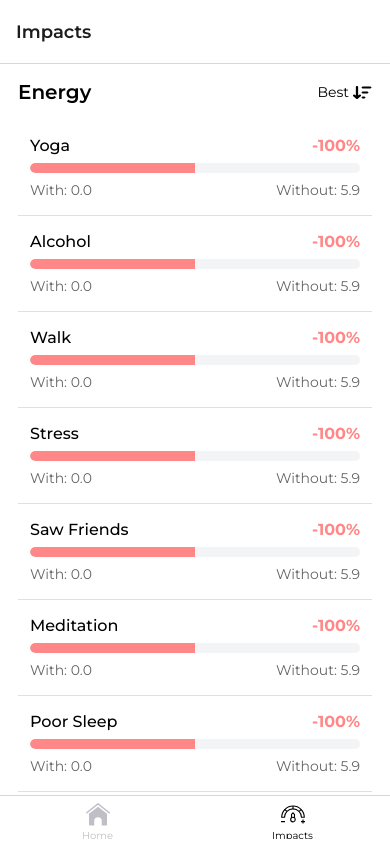
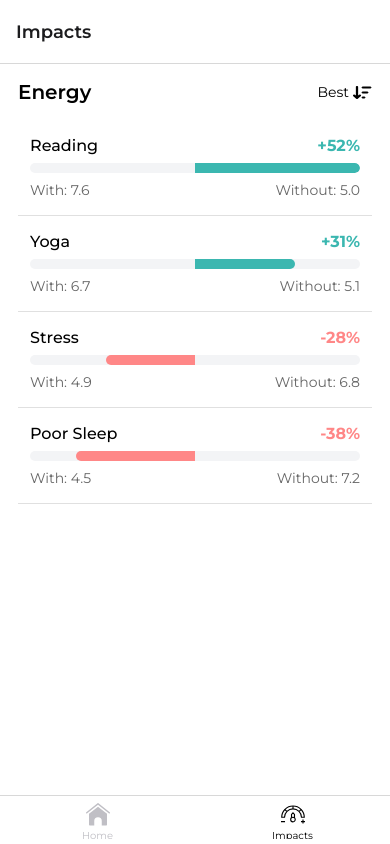
Before and after one commit to FraserCampbell1/BearableTechTest, a React Native app: screen /Impacts in a window 390 px wide. Built offline with nearby package versions, Linux system fonts and the light colour scheme.

Commit message:
Refactor GetActiveFactorsUseCase to dynamically set 'on' property from factor object and filter active factors. Enhance GetImpactsForActiveFactorsUseCase with a new method to retrieve entries for a specific factor. Fix bug in Impacts component to filter out impacts with low data before calculations.

```diff
--- a/src/domain/useCases/GetActiveFactorsUseCase/GetActiveFactors.useCase.ts
+++ b/src/domain/useCases/GetActiveFactorsUseCase/GetActiveFactors.useCase.ts
@@ -16,11 +16,13 @@ export class GetActiveFactorsUseCase implements GetActiveFactorsUseCaseInterface
 
   public async execute(): GetActiveFactorsUseCaseResult {
     try {
+      // bug fix: don't hard-code on: true for all factors, get this from the factor object
+      // Filter out to only return factors where on === true
       const factors = this.getAllFactors().map(factor => new Factor({
         id: factor.id,
         name: factor.name,
-        on: true,
-      }))
+        on: factor.on,
+      })).filter(factor => factor.on === true)
 
       return {
         success: true,
--- a/src/domain/useCases/GetImpactsForActiveFactorsUseCase/GetImpactsForActiveFactors.useCase.ts
+++ b/src/domain/useCases/GetImpactsForActiveFactorsUseCase/GetImpactsForActiveFactors.useCase.ts
@@ -36,8 +36,9 @@ export class GetImpactsForActiveFactorsUseCase implements GetImpactsForActiveFac
     const entriesForFactors = this.getFactorEntries()
 
     const impactValues = factorsResult.value.map(factor => {
+      const entriesForFactor = this.getEntriesForFactor(entriesForFactors, factor.id);
       // Get array of values that count towards with and without scores
-      const { withValues, withoutValues } = this.calculateWithAndWithoutValues(entriesForOutcome, entriesForFactors)
+      const { withValues, withoutValues } = this.calculateWithAndWithoutValues(entriesForOutcome, entriesForFactor);
 
       // Calculate the overall with and without scores
       const scoreWith = this.calculateScore(withValues)
@@ -66,6 +67,26 @@ export class GetImpactsForActiveFactorsUseCase implements GetImpactsForActiveFac
         error: error as Error,
       }
     }
+  }
+
+  /**
+   * @description Selects a single factor's entries keyed by date
+   *
+   * @param factorEntries - all factor entry data keyed by date, then factor id
+   * @param factorId - id of the factor to select entries for
+   * @returns factor entry data keyed by date
+   */
+  private getEntriesForFactor(
+    factorEntries: Record<string, any>,
+    factorId: string,
+  ): Record<string, any> {
+    return Object.entries(factorEntries).reduce<Record<string, any>>((entriesByDate, [dateKey, dayEntries]) => {
+      if (dayEntries?.[factorId]) {
+        entriesByDate[dateKey] = dayEntries[factorId]
+      }
+
+      return entriesByDate
+    }, {})
   }
 
   /**
--- a/src/legacy/screens/Impacts.tsx
+++ b/src/legacy/screens/Impacts.tsx
@@ -30,8 +30,10 @@ export default function Impacts() {
     getImpacts()
   }, [])
 
-  const maxImpact = Math.max(...impacts.map(impact => Math.abs(impact.impact)))
-  const sortedImpacts = impacts.sort((a, b) => {
+  // Bug fix: filter out impacts with low data
+  const impactsWithEnoughData = impacts.filter(impact => !impact.hasLowData);
+  const maxImpact = Math.max(...impactsWithEnoughData.map(impact => Math.abs(impact.impact)))
+  const sortedImpacts = impactsWithEnoughData.sort((a, b) => {
     if (sortBy === 'Best') {
       return b.impact - a.impact
     }
```
